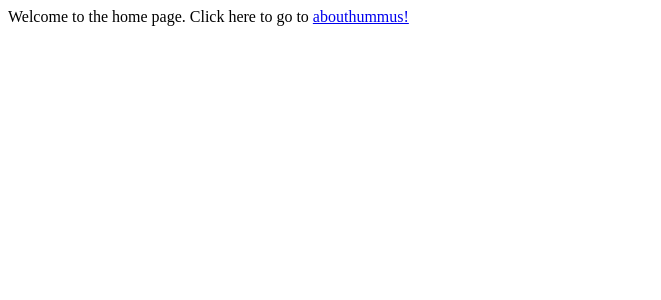
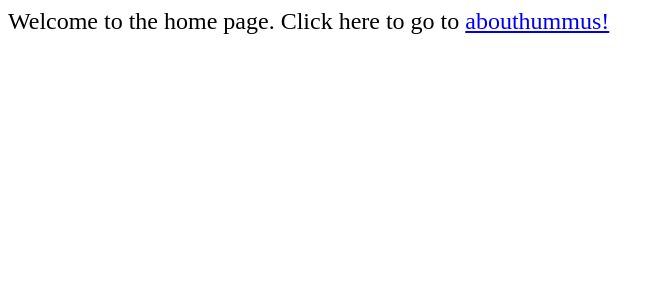
Before and after one commit to aafarian/SportsTower, a React app: page / in a window 1280 px wide. Shown: the top 300 px of the page, without its empty margins (0-661 px from the left). Built offline with nearby package versions, Linux system fonts and the light colour scheme.

Commit message:
React JSS

```diff
--- a/src/components/Home.tsx
+++ b/src/components/Home.tsx
@@ -2,10 +2,18 @@ import React from 'react';
 import {
   Link
 } from "react-router-dom";
+import { createUseStyles } from 'react-jss';
+
+const useStyles = createUseStyles({
+  description: {
+    fontSize: '24px',
+  },
+});
 
 export const Home = () => {
+  const classes = useStyles()
   return (
-    <div>
+    <div className={classes.description}>
       Welcome to the home page. Click here to go to&nbsp;
       <Link to="/About">abouthummus!</Link>
     </div>
```
Also changed, not shown: 1 other file (tests, documents, lock files or other folders).
